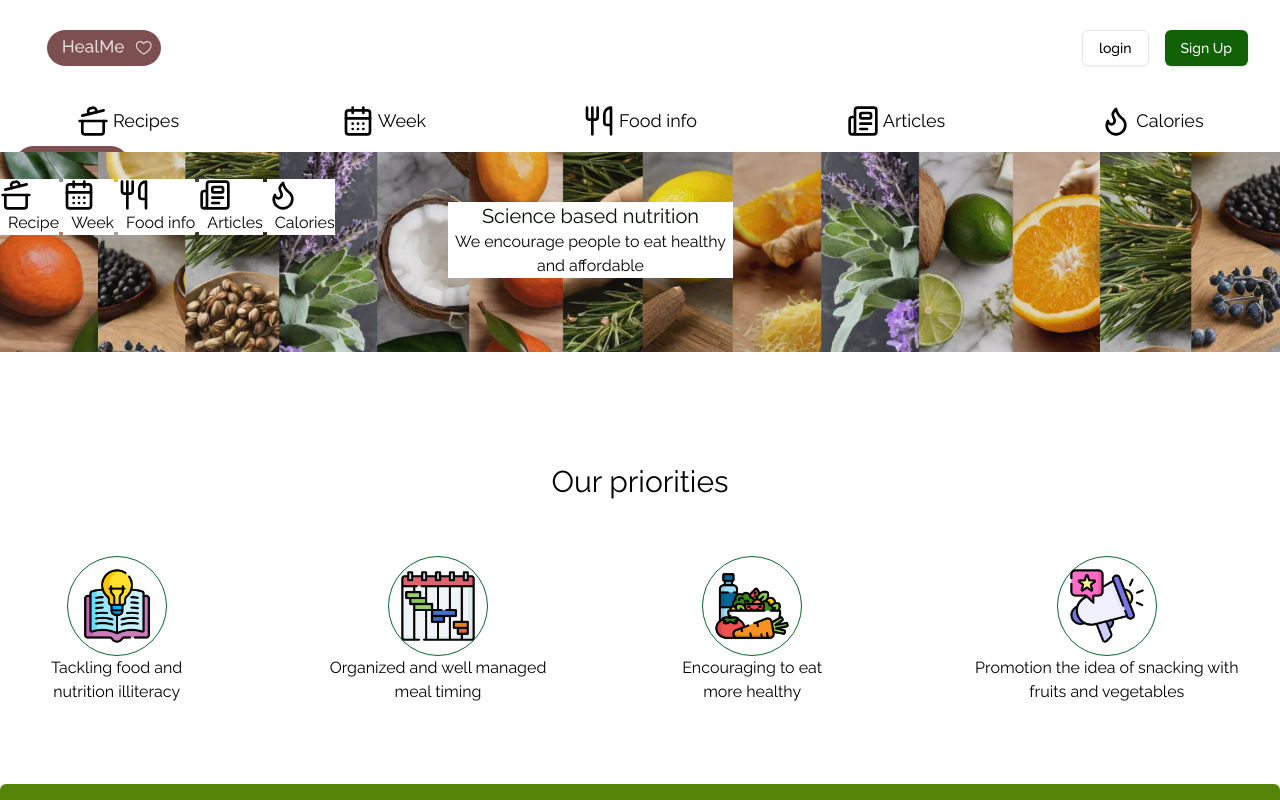
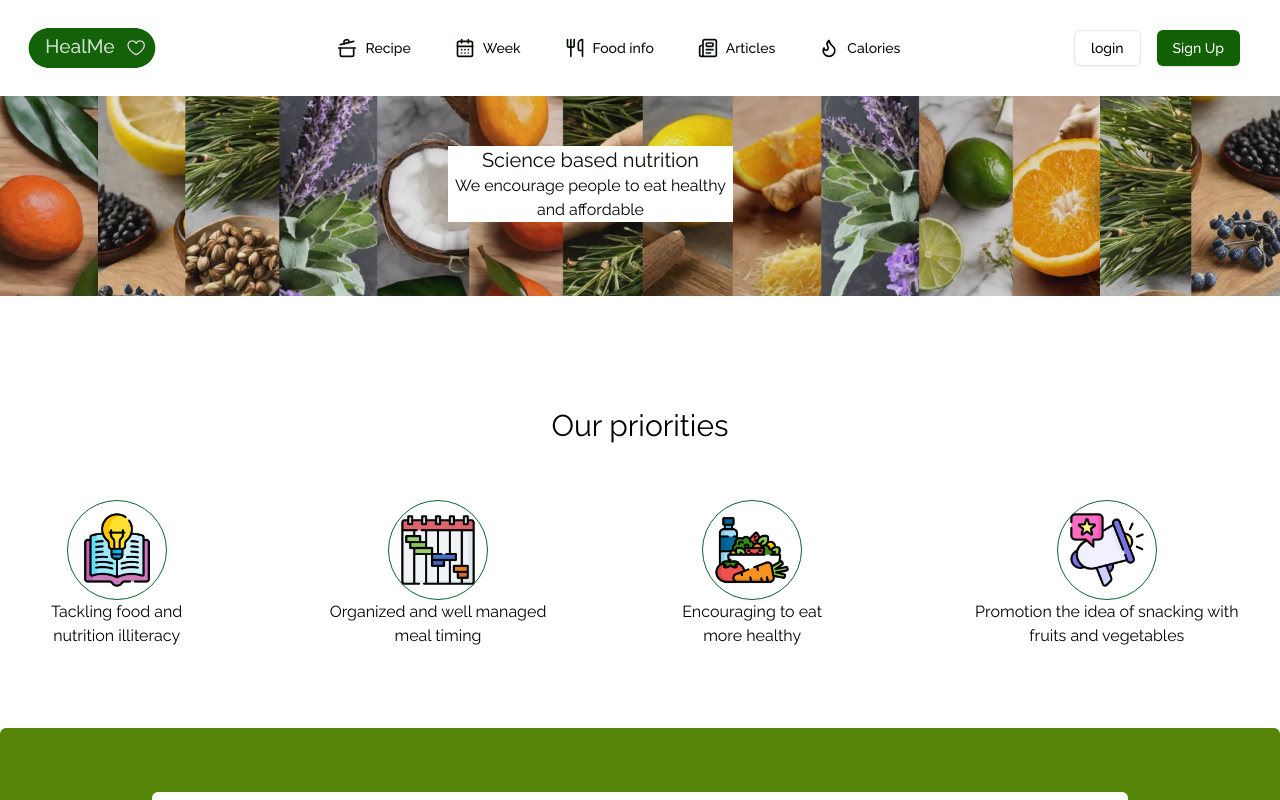
Before and after one commit to Healme-Diets-Healthy-Nutrition/healme-frontend, a React (Vite) app: page / in a window 1280 px wide. Shown: the top 800 px of the page. Built offline with nearby package versions, Linux system fonts and the light colour scheme; what ag-grid-community would draw is missing.

Commit message:
navbar foundations created

```diff
--- a/src/components/modComponents/navbar/Logo.tsx
+++ b/src/components/modComponents/navbar/Logo.tsx
@@ -1,12 +1,13 @@
 /// <reference types="vite-plugin-svgr/client" />
 import React from "react";
 import LogoSvg from "@/assets/logo.svg?react";
+
 import { Link } from "react-router-dom";
 
 const Logo: React.FC = () => {
   return (
     <Link to="/">
-      <LogoSvg className="h-9 w-36 cursor-pointer" />
+      <LogoSvg className="h-9 w-36" />
     </Link>
   );
 };
--- /dev/null
+++ b/src/components/modComponents/navbar/LogoGreen.tsx
@@ -0,0 +1,10 @@
+import LogoSvgGreen from "@/assets/logoGreen.svg?react";
+import { Link } from "react-router";
+
+function LogoGreen() {
+  return (
+    <Link to="/"><LogoSvgGreen className="w-36 h-10"/></Link>
+  )
+}
+
+export default LogoGreen;
--- a/src/components/modComponents/navbar/Navbar.tsx
+++ b/src/components/modComponents/navbar/Navbar.tsx
@@ -1,62 +1,68 @@
-import React from "react";
 import {
   NavigationMenu,
   NavigationMenuItem,
   NavigationMenuLink,
   NavigationMenuList,
 } from "@/components/ui/shadcn/navigation-menu";
-import { Link, Route } from "react-router";
-import Recipe from "@/pages/Fivepages/Recipe/Recipe";
-import { CalendarDays, CookingPot, Flame, Newspaper, Utensils } from "lucide-react";
-import { NavigationMenuContent, NavigationMenuTrigger } from "@radix-ui/react-navigation-menu";
-import Logo from "./Logo";
-import Profile from "./Profile";
+import { Link } from "react-router";
+import {
+  CalendarDays,
+  CookingPot,
+  Flame,
+  Newspaper,
+  Utensils,
+} from "lucide-react";
 
 const menu = [
   {
     title: "Recipe",
-    icon: <CookingPot className="color-primary w-8 h-8" />,
-    url: <Route path="/recipe" element={<Recipe />} />,
+    icon: CookingPot,
+    url: "recipe",
   },
   {
     title: "Week",
-    icon: <CalendarDays className="color-primary w-8 h-8" />,
-    url: <Route path="/recipe" element={<Recipe />} />,
+    icon: CalendarDays,
+    url: "/week",
   },
   {
     title: "Food info",
-    icon: <Utensils className="color-primary w-8 h-8" />,
-    url: <Route path="/recipe" element={<Recipe />} />,
+    icon: Utensils,
+    url: "/foodinfo",
   },
   {
     title: "Articles",
-    icon:     <Newspaper className="color-primary w-8 h-8" />,
-    url: <Route path="/recipe" element={<Recipe />} />,
+    icon: Newspaper,
+    url: "/articles",
   },
   {
     title: "Calories",
-    icon:     <Flame className="color-primary w-8 h-8" />,
-    url: <Route path="/recipe" element={<Recipe />} />,
+    icon: Flame,
+    url: "/calories",
   },
 ];
 
 export default function navbar() {
   return (
     <>
-    <Logo></Logo>
-<NavigationMenu className="bg-background flex w-full h-13">
+      <NavigationMenu>
         <NavigationMenuList>
           {menu.map((item, index) => (
-      <NavigationMenuItem key={index} className="bg-background cursor-pointer">
-        <NavigationMenuLink >
-          {item.icon}
-          <span className="ml-2">{item.title}</span>
+            <NavigationMenuItem key={index}>
+              <NavigationMenuLink
+                asChild
+                className="inline-flex w-full h-13 p-5 items-center gap-2 rounded-md text-sm font-medium bg-background hover:bg-muted text-foreground transition-colors"
+              >
+                <Link to={item.url} >
+                  <item.icon className="w-5 h-5 text-foreground transition-colors" />
+                  <span>
+                    {item.title}
+                  </span>
+                </Link>
               </NavigationMenuLink>
             </NavigationMenuItem>
           ))}
         </NavigationMenuList>
       </NavigationMenu>
-<Profile></Profile>
     </>
   );
 }
--- a/src/components/modComponents/navbar/Navigation.tsx
+++ b/src/components/modComponents/navbar/Navigation.tsx
@@ -1,21 +1,15 @@
 import React from "react";
-import Logo from "./Logo";
 import Profile from "./Profile";
-import HorizontalMenu from "./HorizontalMenu";
 import Navbar from "@/components/modComponents/navbar/Navbar";
+import LogoGreen from "./LogoGreen";
 
 const Navigation: React.FC = () => {
   return (
-    <div className="h-37 mb-14">
-      <div className="h-24 w-screen bg-secondary-background">
-        <div className="flex items-center justify-between px-8 h-full">
-          <Logo></Logo>
-          <Profile></Profile>
-        </div>
-        <HorizontalMenu></HorizontalMenu>
-        <Navbar></Navbar>
-      </div>
-    </div>
+    <nav className="h-24 w-screen bg-secondary-background flex items-center justify-between p-10 pl-5">
+      <LogoGreen></LogoGreen>
+      <Navbar></Navbar>
+      <Profile></Profile>
+    </nav>
   );
 };
 
--- a/src/index.css
+++ b/src/index.css
@@ -22,7 +22,7 @@
     --popover-foreground: oklch(0.14 0.0286 140.28);
     --card: oklch(1 0 0);
     --card-foreground: oklch(0.14 0.0286 140.28);
-    --border: oklch(0.93 0.0067 142.09);
+    --border: oklch(0.37 0.1038 141.63);
     --input: oklch(0.93 0.0067 142.09);
     --primary: oklch(0.43 0.1382 141.66);
     --primary-foreground: oklch(1 0 0);
@@ -50,7 +50,7 @@
     --popover-foreground: oklch(0.99 0.0016 142.11);
     --card: oklch(0.14 0.021 140.74);
     --card-foreground: oklch(0.99 0.0016 142.11);
-    --border: oklch(0.26 0.0127 141.95);
+    --border: oklch(0.27 0.0131 140.46);
     --input: oklch(0.26 0.0127 141.95);
     --primary: oklch(0.43 0.1382 141.66);
     --primary-foreground: oklch(1 0 0);
```
Also changed, not shown: src/assets/logoGreen.svg (added). Lines whose indentation alone changed are shown as unchanged.
